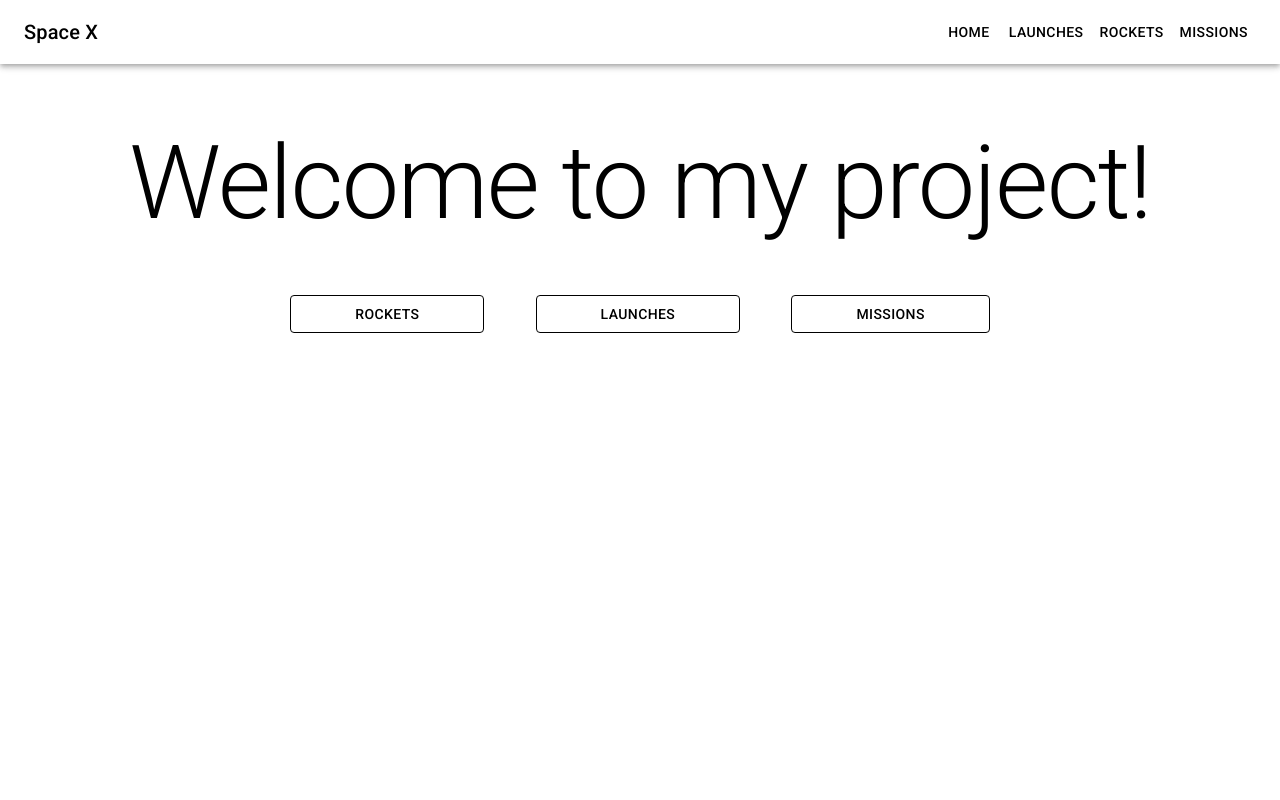
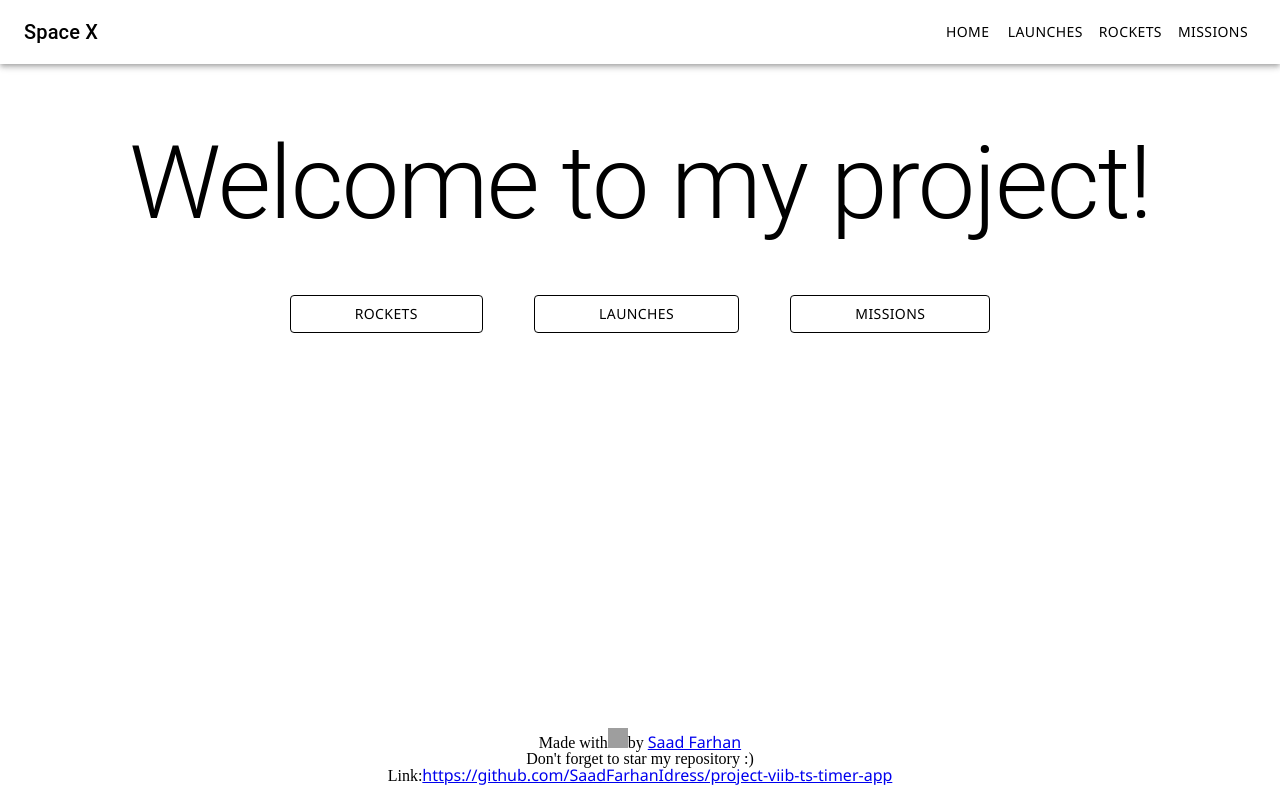
Before and after one commit to SaadFarhanIdress/app-with-spacex-api, a React (Create React App) app: page / in a window 1280 px wide. Built offline with nearby package versions, Linux system fonts and the light colour scheme; grey boxes are pictures that could not be loaded.

Commit message:
final commit

```diff
--- a/public/index.html
+++ b/public/index.html
@@ -1,28 +1,21 @@
 <!DOCTYPE html>
 <html lang="en">
+
 <head>
   <meta charset="utf-8" />
   <link rel="icon" href="%PUBLIC_URL%/favicon.ico" />
   <meta name="viewport" content="width=device-width, initial-scale=1" />
   <meta name="theme-color" content="#000000" />
-    <meta
-      name="description"
-      content="Project VIII | App using SpaceX GraphQL API"
-    />
+  <meta name="description" content="Project VIII | App using SpaceX GraphQL API" />
   <link rel="apple-touch-icon" href="%PUBLIC_URL%/logo192.png" />
   <link rel="manifest" href="%PUBLIC_URL%/manifest.json" />
-    <link
-      rel="stylesheet"
-      href="https://fonts.googleapis.com/css?family=Roboto:300,400,500,700&display=swap"
-    />
-    <link
-      rel="stylesheet"
-      href="https://fonts.googleapis.com/icon?family=Material+Icons"
-    />
+  <link rel="stylesheet" href="https://fonts.googleapis.com/icon?family=Material+Icons" />
   <title>React App</title>
 </head>
+
 <body>
   <noscript>You need to enable JavaScript to run this app.</noscript>
   <div id="root"></div>
 </body>
+
 </html>
--- a/src/App.tsx
+++ b/src/App.tsx
@@ -1,7 +1,7 @@
 import "./App.css";
 import { BrowserRouter } from 'react-router-dom';
 import Routes from "./routes";
-import NavBar from './components/NavBar/NavBar';
+import NavBar from './containers/NavBar/NavBar';
 
 function App() {
 
--- a/src/components/Home/styles.css
+++ b/src/components/Home/Home.css
@@ -34,3 +34,19 @@ body {
     font-size: 8vw !important;
     margin-bottom: 2vw !important;
 }
+
+.bottom-div {
+    text-align: center;
+    font-family: Axiforma-Regular;
+    background-color: white;
+    position: absolute;
+    bottom: 0;
+    right: 0;
+    left: 0;
+    padding: 0 20px;
+}
+
+.small-image {
+    width: 20px;
+    height: 20px;
+}
--- a/src/components/Home/Home.tsx
+++ b/src/components/Home/Home.tsx
@@ -1,6 +1,5 @@
 import { Button, Typography } from '@material-ui/core';
-import React from 'react';
-import './styles.css';
+import './Home.css';
 
 const Home = () => {
     return (
@@ -11,6 +10,21 @@ const Home = () => {
                 <Button className='greetings-button'>LAUNCHES</Button>
                 <Button className='greetings-button'>MISSIONS</Button>
             </div>
+            <p className="bottom-div">
+                Made with
+                <img
+                    className="small-image"
+                    alt="Heart"
+                    src="https://cdn.iconscout.com/icon/free/png-256/heart-1767836-1502416.png"
+                />
+                by <a href="http://www.github.com/SaadFarhanIdress">Saad Farhan</a>
+                <br />
+                Don't forget to star my repository :) <br />
+                Link:
+                <a href="https://github.com/SaadFarhanIdress/project-viib-ts-timer-app">
+                    https://github.com/SaadFarhanIdress/project-viib-ts-timer-app
+                </a>
+            </p>
         </div>
     )
 }
--- a/src/components/NavBar/NavBar.tsx
+++ b/src/containers/NavBar/NavBar.tsx
@@ -2,7 +2,7 @@ import React from 'react'
 import { AppBar, Toolbar, Typography, Button } from '@material-ui/core';
 import { useStyles } from '../../styles/navBar';
 import { Link } from 'react-router-dom';
-import './styles.css';
+import './Navbar.css';
 
 const NavBar = () => {
 
--- a/src/components/NavBar/styles.css
+++ b/src/containers/NavBar/Navbar.css
@@ -1,5 +1,6 @@
 .navbtn {
     color: black !important;
+    text-decoration: none !important;
 }
 
 .navbar {
--- a/src/index.css
+++ b/src/index.css
@@ -7,8 +7,8 @@ body {
   overflow-x: hidden;
 }
 
-code {
-  font-family: source-code-pro, Menlo, Monaco, Consolas, 'Courier New', monospace;
+* {
+  font-family: 'Segoe UI', Tahoma, Geneva, Verdana, sans-serif;
 }
 
 .box {
@@ -80,8 +80,8 @@ code {
 }
 
 .image {
-  width: 14vw;
-  height: 28vw;
+  width: 14vw !important;
+  height: 28vw !important;
   padding: 5px;
   border-radius: 10px !important;
 }
```
Lines whose indentation alone changed are shown as unchanged.
